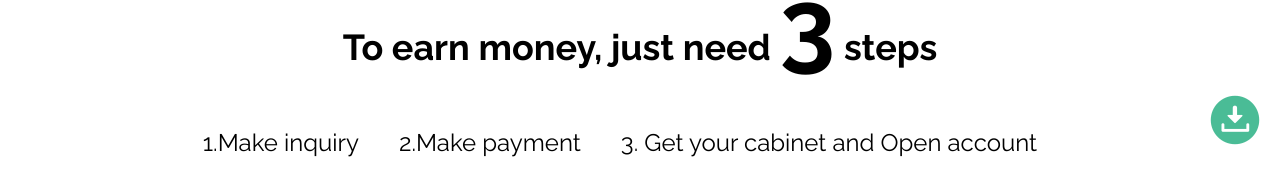
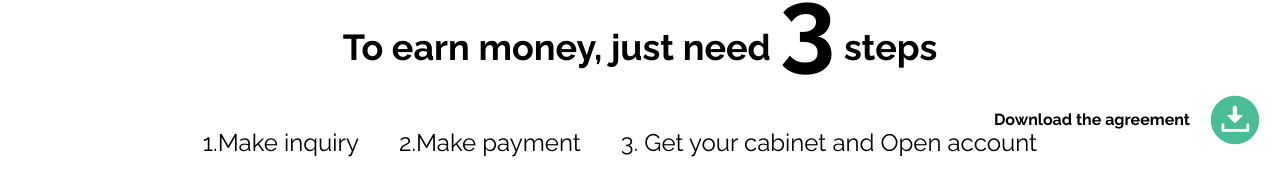
Before and after one commit to Je4stine/mopawav2, a React (Vite) app: page /joint in a window 1280 px wide. Shown: the part 615-800 px from the top of the page. Built offline with nearby package versions, Linux system fonts and the light colour scheme.

Commit message:
Download pdf again

```diff
--- a/src/screens/Joint/FloatingActionButton.jsx
+++ b/src/screens/Joint/FloatingActionButton.jsx
@@ -13,8 +13,9 @@ function FloatingActionButton() {
       };
 
   return (
-    <div className="fixed right-5 bottom-10 hover:cursor-pointer">
-        <img onClick={handleDownload} src={Download} alt="download button bottom-10" />
+    <div className="fixed right-5 bottom-10 hover:cursor-pointer flex items-center  ">
+        <h1 className=' mr-5 font-bold'>Download the agreement</h1>
+        <img onClick={handleDownload} src={Download} alt="download button bottom-10 h-[100px] w-[100px] animate-bounce" />
     </div>
   )
 }
```
